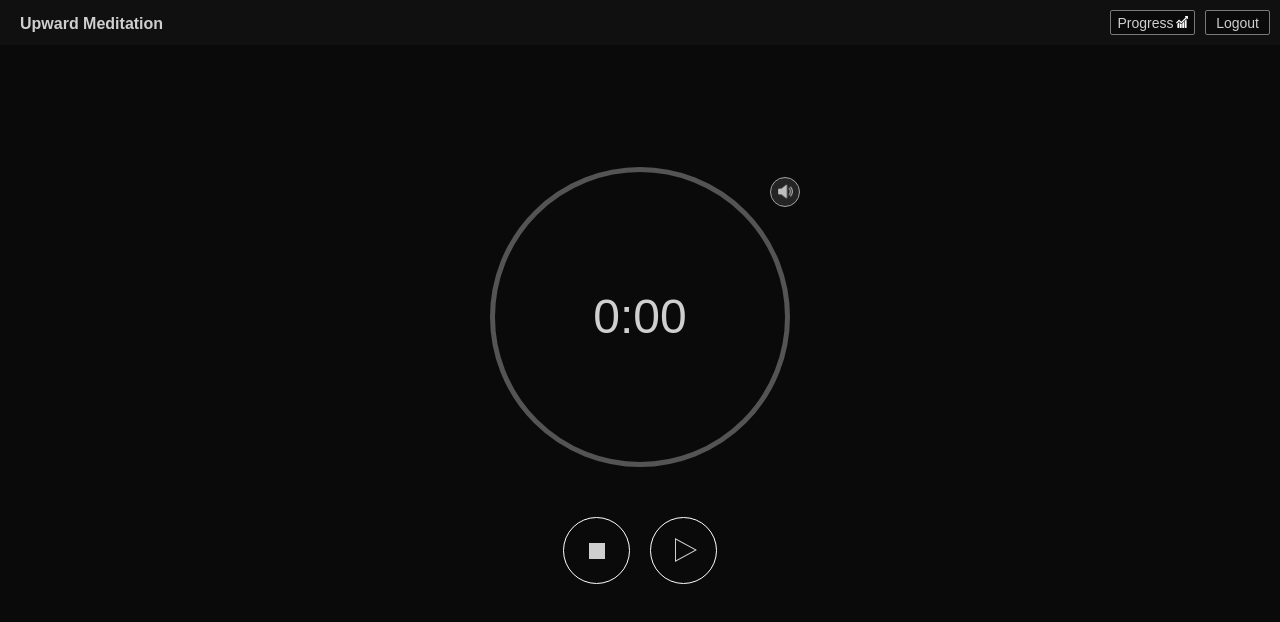
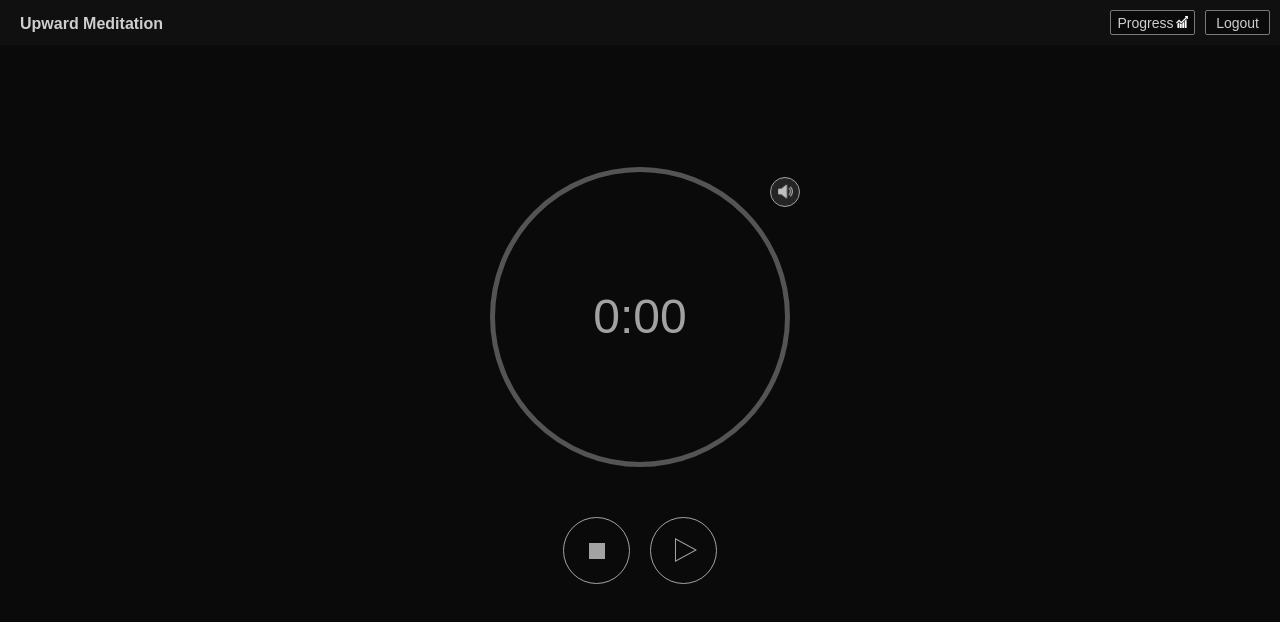
Before and after one commit to jkobb510/MeditationApp, a React app: page / in a window 1280 px wide. Both pictures are taken after typing "Sample", "Sample123" into the empty fields and a click on the button "Login". Shown: the top 622 px of the page. Built offline with nearby package versions, Linux system fonts and the light colour scheme; no server answers.

Commit message:
fix clashing transitions

```diff
--- a/src/App.css
+++ b/src/App.css
@@ -166,18 +166,23 @@ body {
 
 .controls button {
     background-color: transparent;
-    border: 1px solid #fff;
-    color: #cfcfcf;
+    border: 1px solid #a3a3a3;
+    color: #a3a3a3;
     padding: 15px 20px;
     margin: 10px;
     cursor: pointer;
     border-radius: 50%;
 }
+@media (hover: hover) and (pointer: fine) {
+  .controls button:hover {
+      background-color: #a3a3a3;
+      color: #000;
+  }
+}
+.controls button:focus {
+  outline: none;
+}
 
-.controls button:hover {
-    background-color: #a3a3a3;
-    color: #000;
-}
 .TimerButton {
     flex-direction: column;
     height: 35px;
@@ -189,14 +194,19 @@ body {
     font-size: 8px;
 }
 .button-icon {
-    background-color: #cfcfcf;
+    background-color: #a3a3a3;
 }
 .button-icon svg {
-        fill: #cfcfcf; /* Default fill color */
+        fill: #a3a3a3; /* Default fill color */
         transition: fill 0.3s;
 }
+@media (hover: hover) and (pointer: fine) {
 .button-icon:hover svg {
         fill: #000; /* Inverted fill color */
+}
+}
+.button-icon:focus svg {
+  outline: none;
 }
 .button-label {
   margin-top: 4px; /* Pushes the text down */
@@ -228,7 +238,7 @@ body {
   align-items: center;
   position: relative;
   font-size: 2rem;
-  color: #cfcfcf;
+  color: #a2a2a2;
   top: -40px;
   border: 5px solid rgba(255, 255, 255, 0.3); /* Keeps static border */
 }
@@ -254,7 +264,7 @@ body {
 }
 #bePresent {
     font-size: 13px;
-    color: #cfcfcf;
+    color: #a3a3a3;
 
 }
 
--- a/src/client/Components/Timer/TimerDisplay.js
+++ b/src/client/Components/Timer/TimerDisplay.js
@@ -1,7 +1,7 @@
 import React, { useState, useEffect, useRef } from 'react';
 import PropTypes from 'prop-types';
 
-const transitionDelay = 1000;
+const transitionDelay = 1200;
 const TimerDisplay = ({ time, isRunning }) => {
   const [showBePresent, setShowBePresent] = useState(false);
   const [fade, setFade] = useState('fade-in');
@@ -26,8 +26,10 @@ const TimerDisplay = ({ time, isRunning }) => {
 
     timerRef.current = setTimeout(() => {
       setShowBePresent(isRunning);
+      setTimeout(() => {
       setFade('fade-in');
-    }, transitionDelay);
+    }, 10);
+  },transitionDelay);
 
     return clearTimer;
   }, [isRunning]);
```
Also changed, not shown: 1 other file (tests, documents, lock files or other folders).
